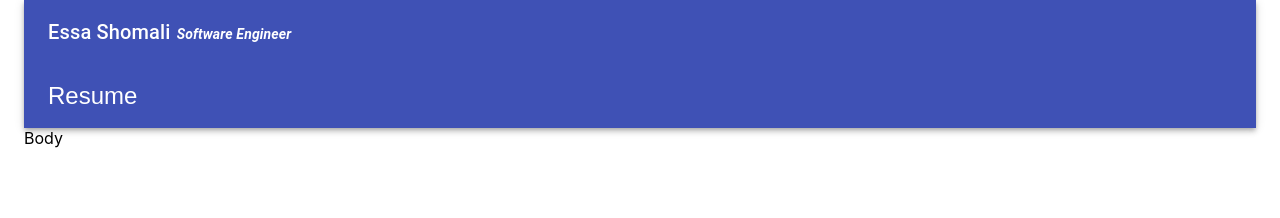
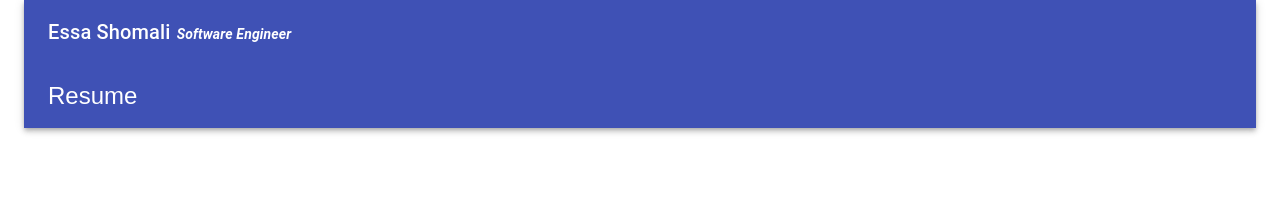
Before and after one commit to eshomali/ts-codebase, a React (Create React App) app in the folder react-ui/: page / in a window 1280 px wide. Shown: the top 218 px of the page. Built offline with nearby package versions, Linux system fonts and the light colour scheme.

Commit message:
folder restructure

```diff
--- a/react-ui/src/App.tsx
+++ b/react-ui/src/App.tsx
@@ -1,8 +1,8 @@
 import React from 'react';
 import './App.css';
 
-import {Header} from "./Header";
-import {Body} from "./Body";
+import {Header} from "./structure/Header";
+import {Body} from "./structure/Body";
 import {Container} from '@material-ui/core';
 //import {TextField} from "./TextField";
 
--- a/react-ui/src/Body.tsx
+++ b/react-ui/src/structure/Body.tsx
@@ -1,6 +1,6 @@
 import React from 'react';
 //import {Button, AppBar, Toolbar, IconButton, Typography} from '@material-ui/core';
-
+import {Resume} from "./components/Resume";
 
 interface Props {
 
@@ -10,7 +10,7 @@ export const Body: React.FC = () => {
   return (
 
     <div>
-        Body
+        <Resume/>
     </div>
   );
 };
--- /dev/null
+++ b/react-ui/src/structure/components/Resume.tsx
@@ -0,0 +1,16 @@
+import React from 'react';
+//import {Button, AppBar, Toolbar, IconButton, Typography, Container} from '@material-ui/core';
+
+
+interface Props {
+
+}
+
+export const Resume: React.FC = () => {
+  return (
+
+    <div>
+
+    </div>
+  );
+};
```
Also changed, not shown: react-ui/src/structure/Header.tsx (renamed from react-ui/src/Header.tsx), 1 other file (tests, documents, lock files or other folders).
